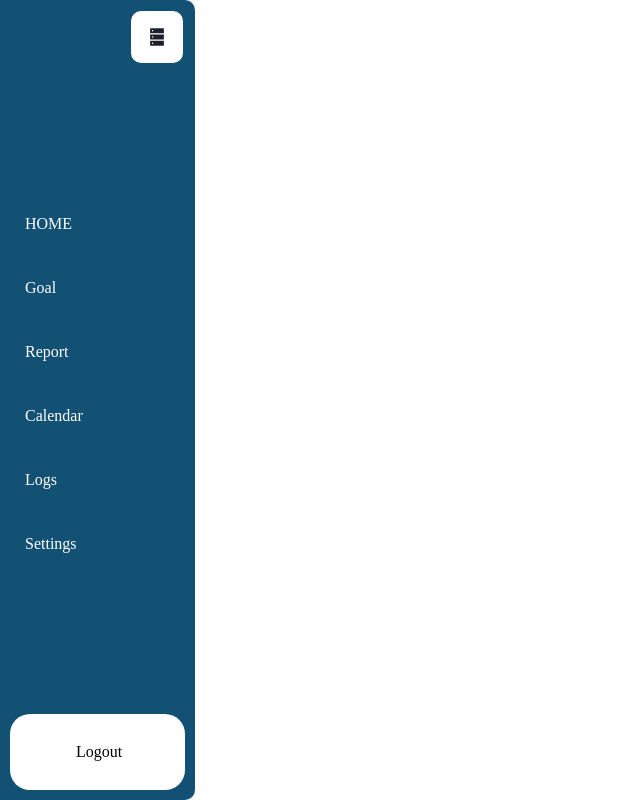
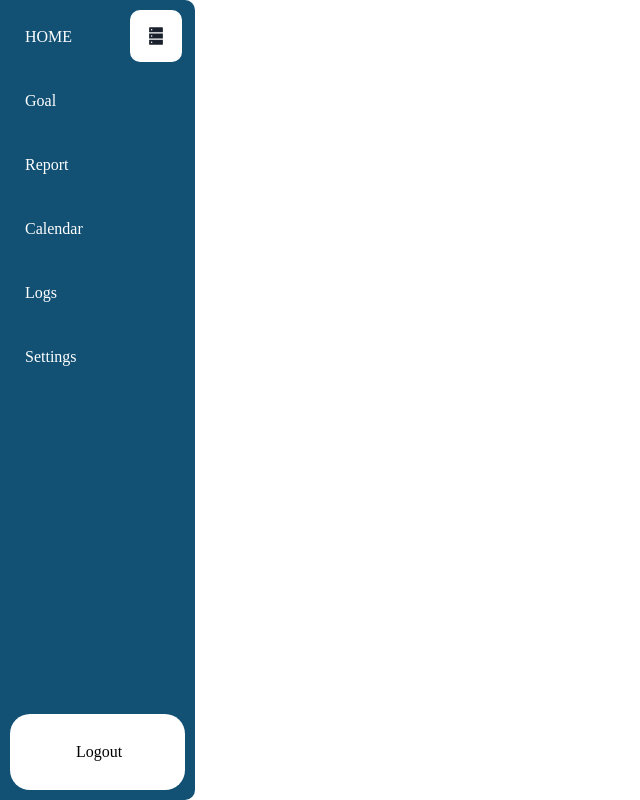
Before and after one commit to tranguv/Nutri-Tracker-Frontend, a React (Vite) app in the folder frontend/: page / in a window 1280 px wide. Shown: the whole page, without its empty margins (0-640 px from the left). Built offline with nearby package versions, Linux system fonts and the light colour scheme.

Commit message:
Finish navbar, with the collapsible feature

```diff
--- a/frontend/src/components/Navbar-stuffs/Navbar.jsx
+++ b/frontend/src/components/Navbar-stuffs/Navbar.jsx
@@ -1,5 +1,5 @@
 import React, { useState } from 'react';
-import './.modules.css'; // Import your CSS file for styling
+import './Navbar.modules.css'; // Import your CSS file for styling
 import { Box } from '@chakra-ui/react';
 import { AiFillDatabase } from "react-icons/ai";
 
@@ -10,49 +10,33 @@ export default function Navbar() {
     setSidebarCollapsed(!isSidebarCollapsed);
   };
 
+
   return (
-
-
-    <nav className={`navbar ${isSidebarCollapsed ? 'collapsed' : ''}`} style={{ display: 'flex', flexDirection: 'column', height: '100vh' }}>
-      <div style={{ display: 'flex', justifyContent: 'space-between', alignItems: 'center', padding: '1px' }}>
-        <div>
+    <nav className={`navbar ${isSidebarCollapsed ? 'collapsed' : ''}`}>
       <Box className="icon">
         <button onClick={handleIconClick}>
-              <a href="/icon">
+          <a>
             <AiFillDatabase size={20} />
           </a>
         </button>
       </Box>
-        </div>
-      </div>
 
-      <div className="content" style={{ flex: 1, display: 'flex', alignItems: 'center' }}>
+      <div className="content">
         <ul>
-          <li>
-            <a href="/">HOME</a>
-          </li>
-          <li>
-            <a href="/goal">Goal</a>
-          </li>
-          <li>
-            <a href="/report">Report</a>
-          </li>
-          <li>
-            <a href="/calendar">Calendar</a>
-          </li>
-          <li>
-            <a href="/logs">Logs</a>
-          </li>
-          <li>
-            <a href="/settings">Settings</a>
-          </li>
+          <li><a href="/">HOME</a></li>
+          <li><a href="/goal">Goal</a></li>
+          <li><a href="/report">Report</a></li>
+          <li><a href="/calendar">Calendar</a></li>
+          <li><a href="/logs">Logs</a></li>
+          <li><a href="/settings">Settings</a></li>
           {/* Add more navigation items as needed */}
         </ul>
       </div>
 
-      <Box className="logout-button" mt="auto">
-        <button><a href="/logout">Logout</a></button>
+      <Box className={`logout-button ${isSidebarCollapsed ? 'hidden' : ''}`} mt="auto">
+      <button><a>Logout</a></button>
       </Box>
+
     </nav>
   );
 }
--- a/frontend/src/components/Navbar-stuffs/.modules.css
+++ b/frontend/src/components/Navbar-stuffs/Navbar.modules.css
@@ -13,8 +13,9 @@
     border-top-right-radius: 10px; /* Round the top-right corner */
     border-bottom-right-radius: 10px; /* Round the bottom-right corner */
   }
+
   .collapsed {
-    transform: translateX(-100%); /* or whatever width you want when collapsed */
+    transform: translateX(-62%); /* or whatever width you want when collapsed */
   }
 
 
@@ -71,4 +72,11 @@
     background-color: rgb(255, 255, 255); /* Example background color for the logout button */
     border-radius: 10px; /* Add rounded corners for a button-like appearance */
     margin-left: 120px;
+    position: fixed;
   }
+
+  .hidden {
+    opacity: 0;
+    pointer-events: none; /* Disable pointer events on hidden element */
+    transition: opacity 0.5s ease; /* Add opacity transition for smooth visibility change */
+  }
```
Lines whose indentation alone changed are shown as unchanged.
